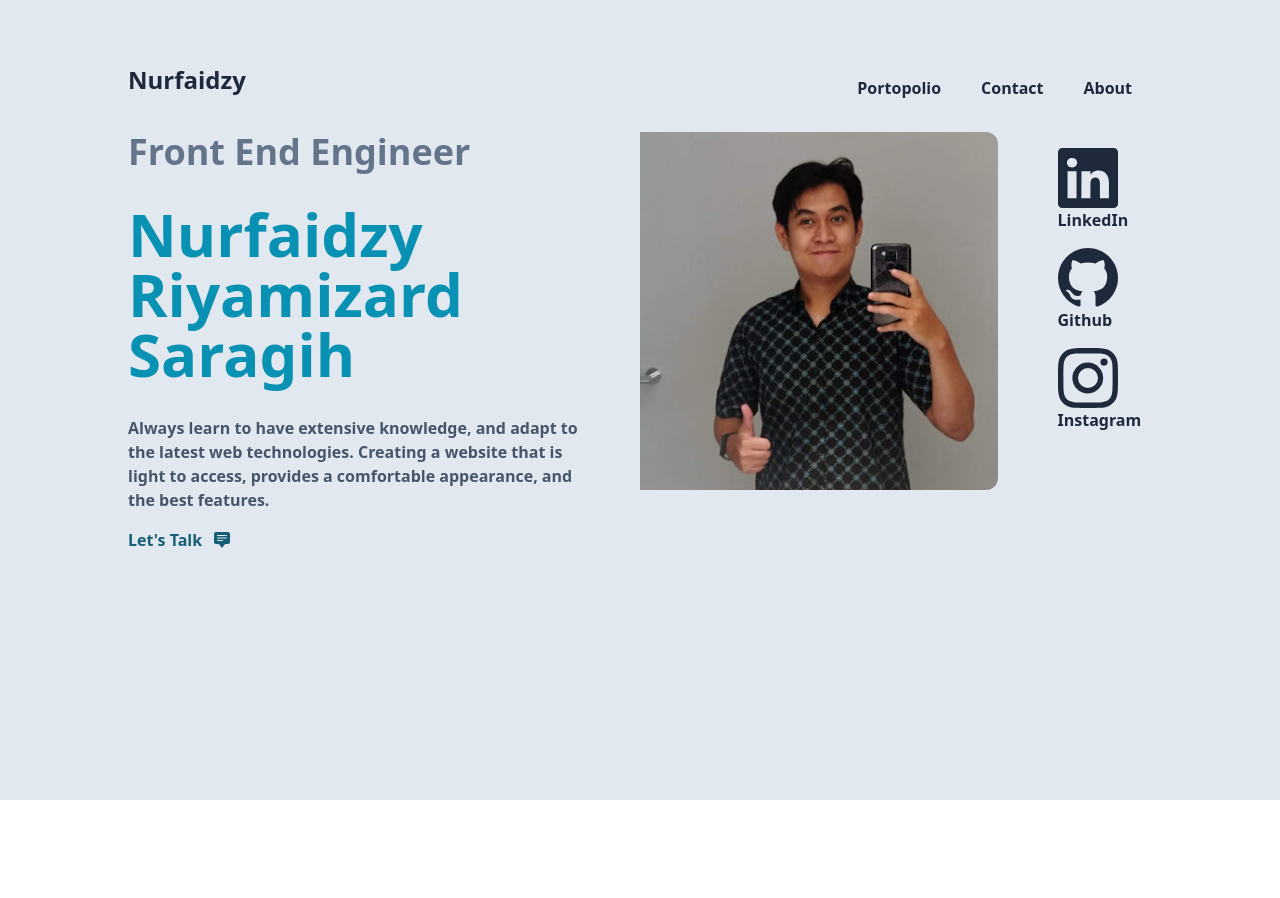
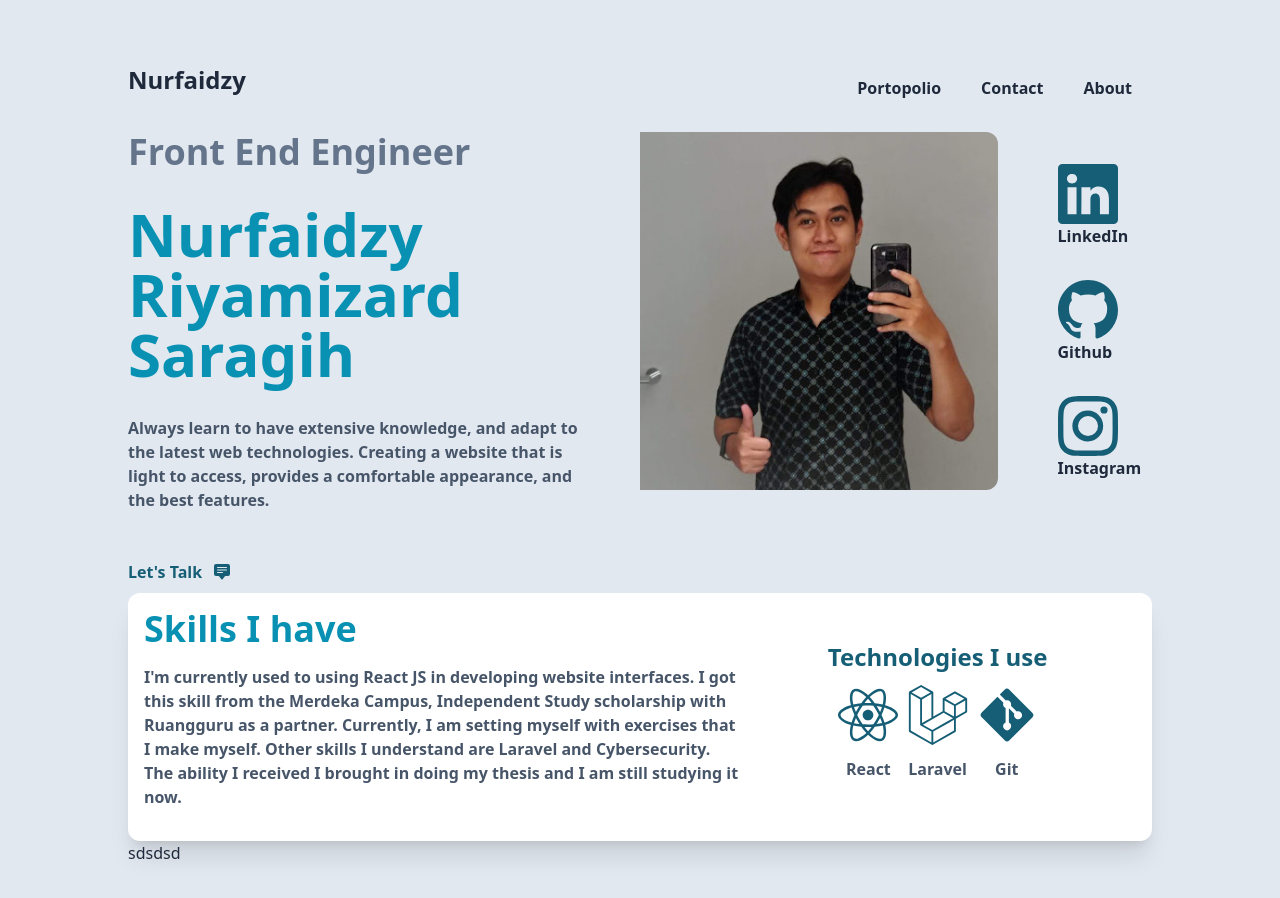
Before and after one commit to Nurfaidzy/Portofolio, a React (Create React App) app: page / in a window 1280 px wide. Shown: the top 898 px of the page. Before the commit the page ends 800 px from the top, so only its background shows below. Built offline with nearby package versions, Linux system fonts and the light colour scheme.

Commit message:
Show my skill

```diff
--- a/src/App.js
+++ b/src/App.js
@@ -1,11 +1,15 @@
 import Navbar from "./Components/Navbar";
 import Perkenalan from "./Components/Perkenalan";
+import Portopolio from "./Components/Portopolio";
+import Project from "./Components/Project";
 
 function App() {
   return (
-    <div className="px-[10%] laptop:py-[5%] bg-slate-200 h-screen text-slate-800">
+    <div className="px-[10%] laptop:py-[5%] bg-slate-200 h-[100%] text-slate-800">
       <Navbar />
       <Perkenalan />
+      <Portopolio />
+      <Project />
     </div>
   );
 }
--- a/src/Components/Perkenalan.jsx
+++ b/src/Components/Perkenalan.jsx
@@ -23,24 +23,27 @@ const Perkenalan = () => {
             web technologies. Creating a website that is light to access,
             provides a comfortable appearance, and the best features.
           </p>
-          <a href="#" className="py-4 font-bold text-cyan-800 flex">
+          <div className="laptop:py-12 py-4">
+            <a href="" className="font-bold text-cyan-800 flex">
               Let's Talk
               <div className="pt-1 pl-3">
                 <BsFillChatSquareTextFill />
               </div>
             </a>
           </div>
+        </div>
         <img
           src={Foto}
           alt="My Picture"
-          className="laptop:pl-[50%] rounded-xl laptop:w-[85%]"
+          className="laptop:pl-[50%] rounded-xl laptop:w-[85%] "
         />
         <div className="laptop:absolute laptop:pl-[70%] laptop:pt-0 pt-8">
           <div className="laptop:pl-[40%]">
             <div className="flex justify-center">
-              <div className="grid laptop:grid-cols-1 grid-cols-3 ">
-                <div className="pt-4">
-                  <BsLinkedin className="text-6xl" />
+              <center>
+                <div className="grid laptop:grid-cols-1 grid-cols-3">
+                  <div className="laptop:pt-8  ">
+                    <BsLinkedin className="text-6xl text-cyan-800" />
                     <a
                       href="https://www.linkedin.com/in/nurfaidzy-riyamizard-saragih/"
                       className="font-bold"
@@ -48,14 +51,17 @@ const Perkenalan = () => {
                       LinkedIn
                     </a>
                   </div>
-                <div className="pt-4">
-                  <BsGithub className="text-6xl" />
-                  <a href="https://github.com/Nurfaidzy" className="font-bold">
+                  <div className="laptop:pt-8">
+                    <BsGithub className="text-6xl text-cyan-800" />
+                    <a
+                      href="https://github.com/Nurfaidzy"
+                      className="font-bold"
+                    >
                       Github
                     </a>
                   </div>
-                <div className="pt-4">
-                  <BsInstagram className="text-6xl" />
+                  <div className="laptop:pt-8">
+                    <BsInstagram className="text-6xl text-cyan-800" />
                     <a
                       href="https://www.instagram.com/nurfaidzy/"
                       className="font-bold"
@@ -64,6 +70,7 @@ const Perkenalan = () => {
                     </a>
                   </div>
                 </div>
+              </center>
             </div>
           </div>
         </div>
--- /dev/null
+++ b/src/Components/Portopolio.jsx
@@ -0,0 +1,59 @@
+import React from "react";
+import { FaReact, FaLaravel, FaGitAlt } from "react-icons/fa";
+
+const Portopolio = () => {
+  return (
+    <>
+      <div className="pt-[10%] ">
+        <div className="laptop:flex  bg-white p-4 rounded-xl shadow-xl">
+          <div className=" laptop:w-[60%] ">
+            <div className="flex laptop:justify-start justify-center">
+              <div className="font-bold laptop:text-4xl text-2xl text-cyan-600">
+                Skills I have
+              </div>
+            </div>
+            <div className="py-4 laptop:font-bold text-slate-600">
+              I'm currently used to using React JS in developing website
+              interfaces. I got this skill from the Merdeka Campus, Independent
+              Study scholarship with Ruangguru as a partner. Currently, I am
+              setting myself with exercises that I make myself. Other skills I
+              understand are Laravel and Cybersecurity. The ability I received I
+              brought in doing my thesis and I am still studying it now.
+            </div>
+          </div>
+          <div className=" laptop:w-[40%] ">
+            <div className="pt-5 ">
+              <div className="font-bold text-cyan-800 laptop:text-2xl text-xl flex justify-center py-3 ">
+                Technologies I use
+              </div>
+              <div className="flex justify-center">
+                <div className="flex justify-between laptop:w-[50%] w-[80%]">
+                  <div className="">
+                    <FaReact className="laptop:text-6xl text-4xl text-cyan-800 " />
+                    <p className="flex justify-center font-bold pt-3 text-slate-600 ">
+                      React
+                    </p>
+                  </div>
+                  <div>
+                    <FaLaravel className=" laptop:text-6xl text-4xl flex  text-cyan-800 " />
+                    <p className="flex justify-center font-bold pt-3  text-slate-600 ">
+                      Laravel
+                    </p>
+                  </div>
+                  <div>
+                    <FaGitAlt className="laptop:text-6xl text-4xl text-cyan-800 " />
+                    <p className="flex justify-center font-bold pt-3  text-slate-600 ">
+                      Git
+                    </p>
+                  </div>
+                </div>
+              </div>
+            </div>
+          </div>
+        </div>
+      </div>
+    </>
+  );
+};
+
+export default Portopolio;
--- /dev/null
+++ b/src/Components/Project.jsx
@@ -0,0 +1,11 @@
+import React from "react";
+
+const Project = () => {
+  return (
+    <>
+      <h1>sdsdsd</h1>
+    </>
+  );
+};
+
+export default Project;
```
Lines whose indentation alone changed are shown as unchanged.
